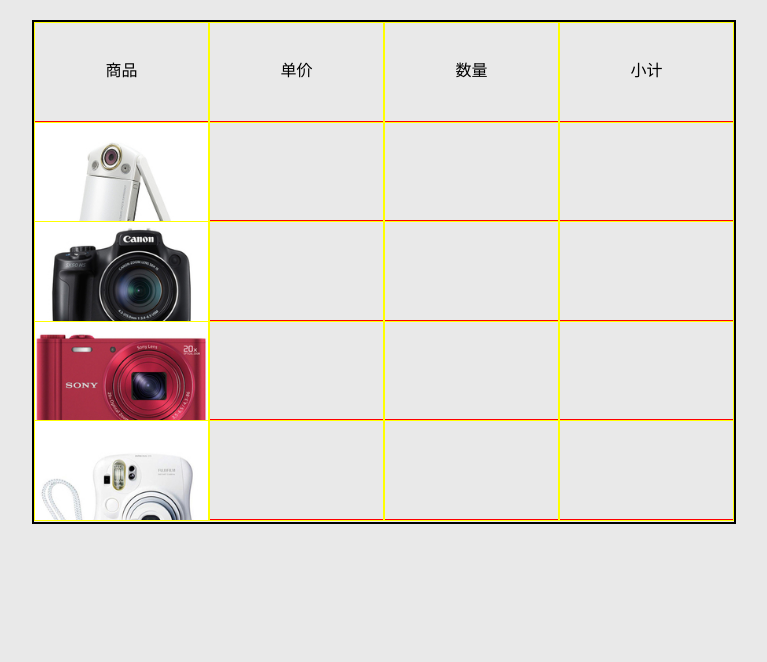
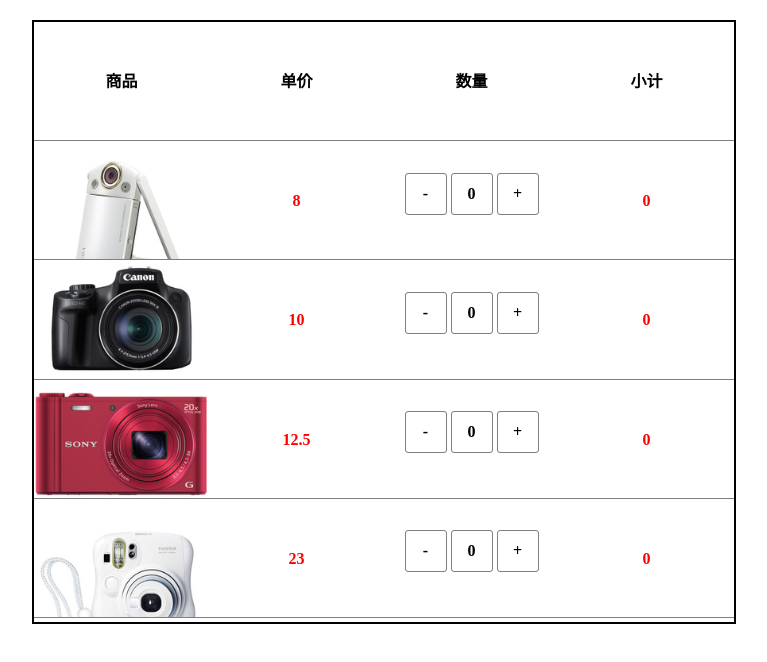
Before and after one commit to mzs555557/WebStudy-JS, a plain HTML site: page 12-秀玉轩晨113/12-秀玉轩晨113.html in a window 1280 px wide. Shown: the whole page, without its empty margins (256-1023 px from the left). Drawn offline with Linux system fonts and the light colour scheme.

Commit message:
12xiugai

```diff
--- a/12-秀玉轩晨113/12-秀玉轩晨113.html
+++ b/12-秀玉轩晨113/12-秀玉轩晨113.html
@@ -14,11 +14,11 @@
 		list-style: none;
 	}
 	body{
-		background-color: #E9E9E9;
+		background-color: #fff;
 	}
 	#wrap{
 		width: 700px;
-		height: 500px;
+		height: 600px;
 		margin: 20px auto;
 		border: 2px solid black;
 	}
@@ -26,15 +26,16 @@
 		display: flex;
 		width: 100%;
 		height: 19.7%;
-		border-bottom:  1px solid red;
+		border-bottom:  1px solid rgba(0,0,0,.5);
 		justify-content: space-around;
 	}
 	#wrap .shopList li{
 		width: 25%;
 		height: 100%;
-		line-height: 6em;
+		line-height: 7.5em;
+		font-weight: 700;
 		text-align: center;
-		border: 1px solid #ff0;
+
 	}
 	#wrap .shopList .image1{
 		background: url("images/shop1.jpg")  0  0 /100% no-repeat;
@@ -48,8 +49,25 @@
 	#wrap .shopList .image4{
 		background: url("images/shop4.jpg")  0  0 /100% no-repeat;
 	}
-
-
+	#wrap .price , #wrap .countPrice{
+		color: red;
+	}
+	.plusMinus{
+		width: 140px;
+		height: 40px;
+		margin: 18% auto ;
+		line-height: 40px;
+	}
+	.plusMinus p , .plusMinus span{
+		display: inline-block;
+		width: 40px;
+		height: 40px;
+		border-radius:3px ;
+		border: 1px solid rgba(0,0,0,.5) ;
+	}
+	.plusMinus span{
+		cursor: pointer;
+	}
 </style>
 </head>
 <body>
@@ -63,27 +81,51 @@
 		</ul>
 		<ul class="shopList">
 			<li class="image1"></li>
-			<li class="price"></li>
-			<li class="number"></li>
-			<li class="countPrice"></li>
+			<li class="price">8</li>
+			<li class="number">
+				<div class="plusMinus">
+					<span>-</span>
+					<p>0</p>
+					<span>+</span>
+				</div>
+			</li>
+			<li class="countPrice">0</li>
 		</ul>
 		<ul class="shopList">
 			<li class="image2"></li>
-			<li class="price"></li>
-			<li class="number"></li>
-			<li class="countPrice"></li>
+			<li class="price">10</li>
+			<li class="number">
+				<div class="plusMinus">
+					<span>-</span>
+					<p>0</p>
+					<span>+</span>
+				</div>
+			</li>
+			<li class="countPrice">0</li>
 		</ul>
 		<ul class="shopList">
 			<li class="image3"></li>
-			<li class="price"></li>
-			<li class="number"></li>
-			<li class="countPrice"></li>
+			<li class="price">12.5</li>
+			<li class="number">
+				<div class="plusMinus">
+					<span>-</span>
+					<p>0</p>
+					<span>+</span>
+				</div>
+			</li>
+			<li class="countPrice">0</li>
 		</ul>
 		<ul class="shopList">
 			<li class="image4"></li>
-			<li class="price"></li>
-			<li class="number"></li>
-			<li class="countPrice"></li>
+			<li class="price">23</li>
+			<li class="number">
+				<div class="plusMinus">
+					<span>-</span>
+					<p>0</p>
+					<span>+</span>
+				</div>
+			</li>
+			<li class="countPrice">0</li>
 		</ul>
 
 	</section>
@@ -91,7 +133,31 @@
 
     <script type="text/JavaScript">
 
+    	var aPlusMinus = document.getElementsByClassName('plusMinus'),
+    		aSpan = aPlusMinus.getElementsByTagName('span'),
+    		aP = aPlusMinus.getElementsByTagName('p'),
+    		num = 0
+    		;
 
+    		for(var j = 0;j < aPlusMinus.length;j++){
+    			aPlusMinus[i].index = i;
+
+
+
+
+    		}
+
+
+//  		aSpan[0].onclick = function (){
+//  			if (aP[0].innerHTML<=0) {
+//  				alert("已为最小")
+//  			} else{
+//  				aP[0].innerHTML--;
+//  			}
+//  		};
+//  		aSpan[1].onclick = function (){
+//  			aP[0].innerHTML++;
+//  		}
     </script>
 </body>
 </html>
```
Also changed, not shown: 12-秀玉轩晨113/images/12-闭包作业效果图.png (deleted), 1 other file.
